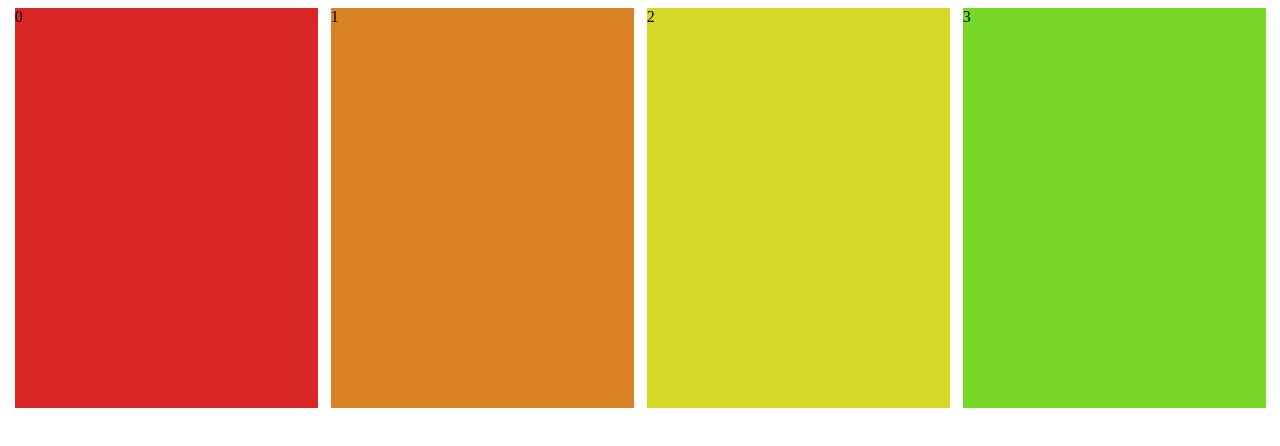
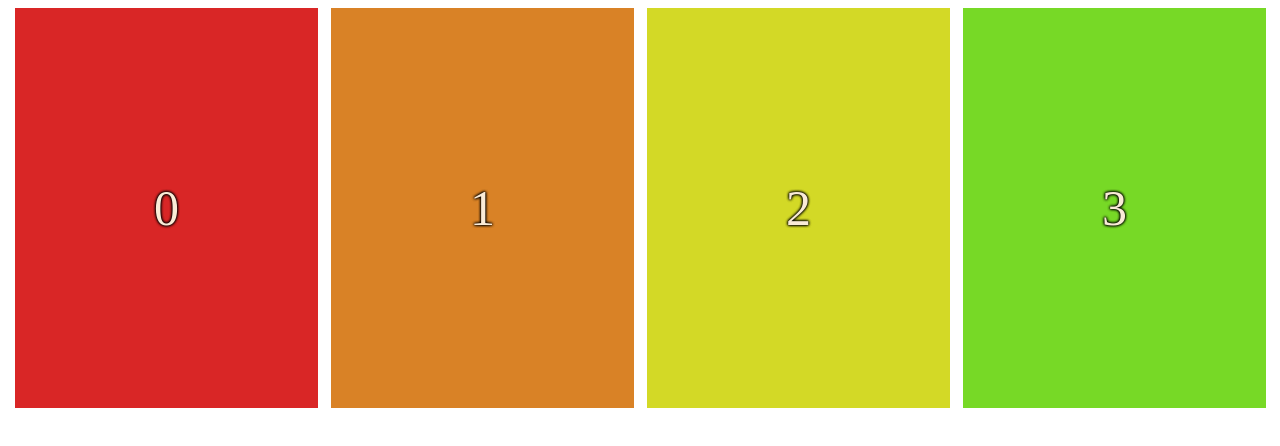
Before and after one commit to Vitautas-C/snap-slider, a plain HTML site: page index.html in a window 1280 px wide. Drawn offline with Linux system fonts and the light colour scheme.

Commit message:
add number items

```diff
--- a/style.css
+++ b/style.css
@@ -11,6 +11,12 @@
   height: 100%;
   background: green;
   margin: 0 0.5%;
+  display: flex;
+  justify-content: center;
+  align-items: center;
+  color: antiquewhite;
+  font-size: 50px;
+  text-shadow: 0 0 3px black, 0 0 3px black, 0 0 3px black;
 }
 
 ::-webkit-scrollbar {
```
